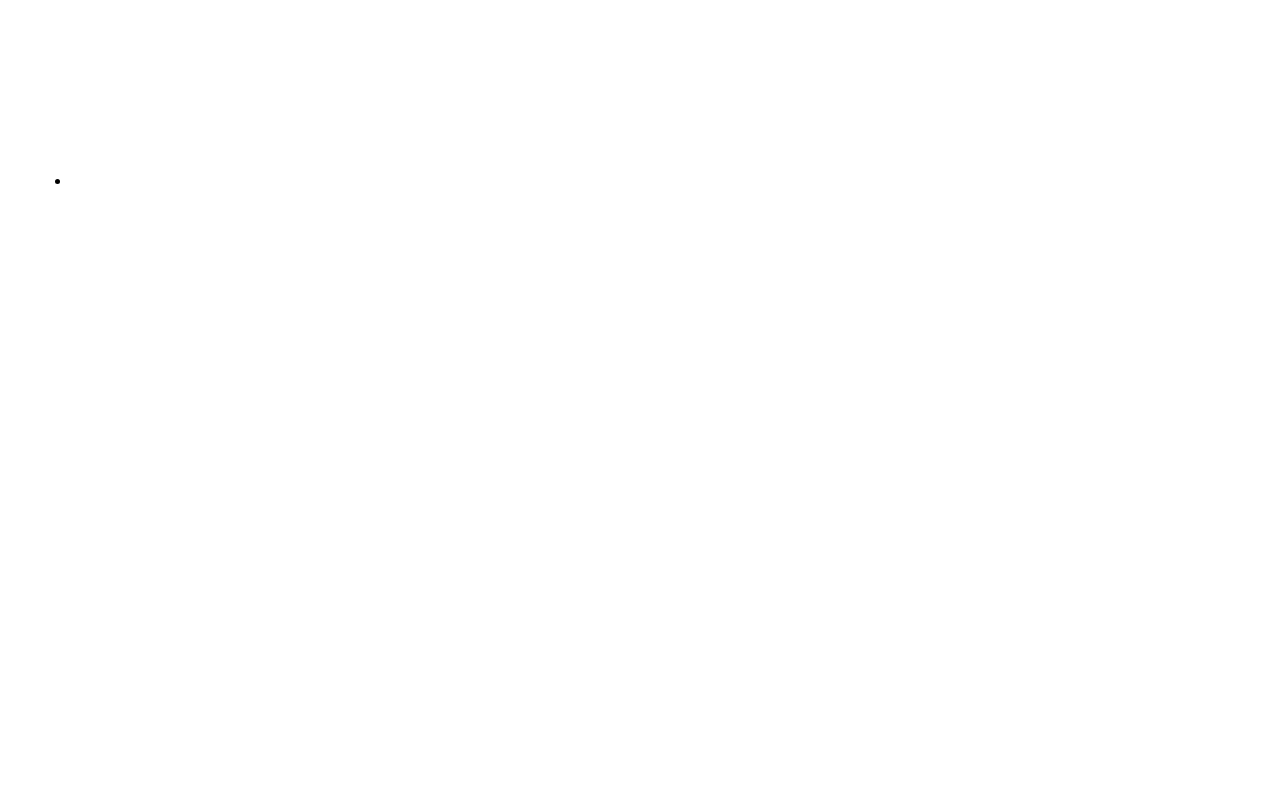
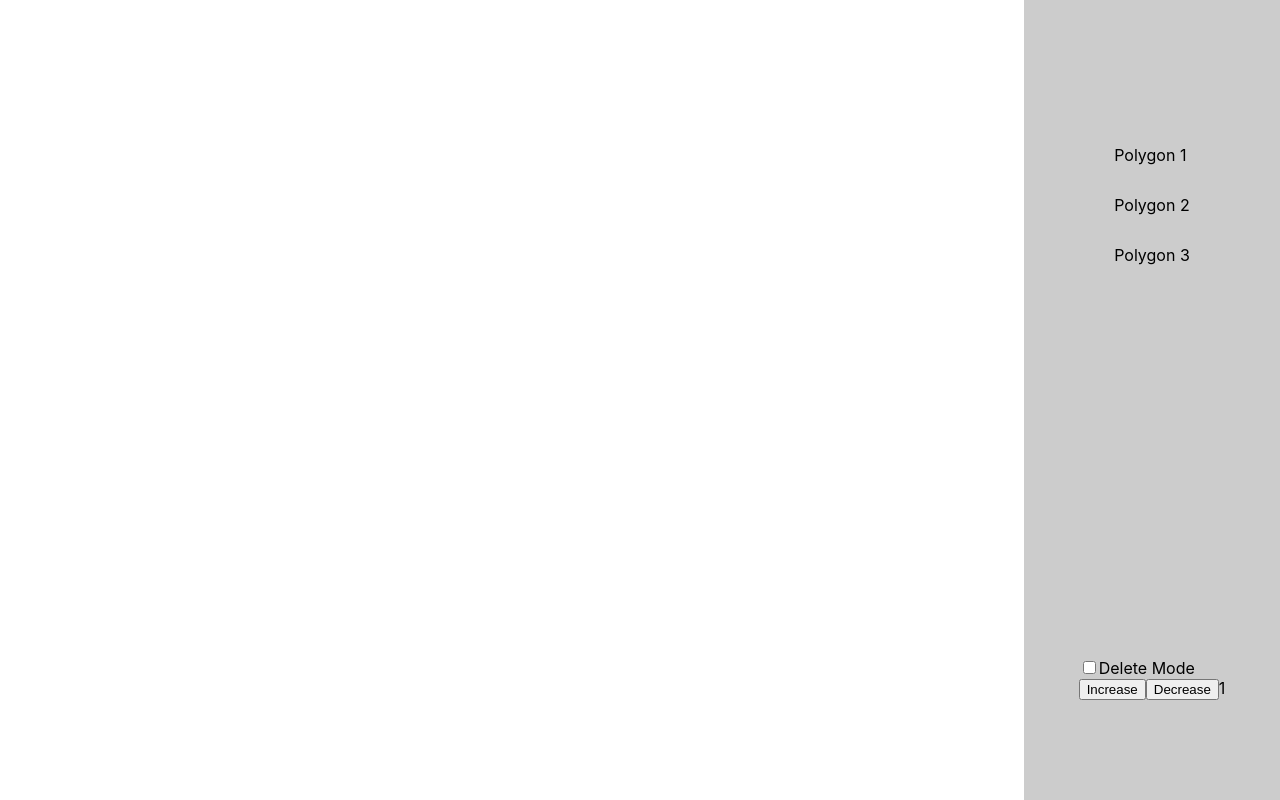
Before and after one commit to dbjowett/Drawing-App, a Next.js app: page / in a window 1280 px wide. Built offline with nearby package versions, Linux system fonts and the light colour scheme.

Commit message:
Add Drawing functionality, add toggle for Delete Mode, add Increase and Decrease buttons

```diff
--- a/components/Canvas.js
+++ /dev/null
@@ -1,5 +0,0 @@
-function Canvas() {
-  return <canvas />;
-}
-
-export default Canvas;
--- /dev/null
+++ b/components/Canvas/index.js
@@ -0,0 +1,52 @@
+import { useEffect, useRef, useState } from 'react';
+
+function Canvas({ isDelete, scale }) {
+  const canvasRef = useRef(null);
+  const [context, setContext] = useState(null);
+  const [startLocation, setStartLocation] = useState({});
+  const [userDrawing, setUserDrawing] = useState(false);
+
+  useEffect(() => {
+    const canvas = canvasRef.current;
+    canvas.width = window.innerWidth * 0.8;
+    canvas.height = window.innerHeight * 0.8;
+
+    const context = canvas.getContext('2d');
+    context.lineCap = 'round';
+    context.strokeStyle = 'black';
+    context.lineWidth = 3;
+    context.imageSmoothingQuality = 'high';
+    setContext(context);
+  }, []);
+
+  function startDraw({ nativeEvent: { clientX, clientY } }) {
+    setStartLocation({ clientX, clientY });
+    setUserDrawing(true);
+    context.beginPath();
+    context.moveTo(clientX, clientY);
+  }
+
+  function finishDraw(e) {
+    context.lineTo(startLocation.clientX, startLocation.clientY);
+    context.stroke();
+    setUserDrawing(false);
+    context.closePath();
+  }
+
+  function draw({ nativeEvent: { clientX, clientY } }) {
+    if (!userDrawing) {
+      return;
+    }
+    context.lineTo(clientX, clientY);
+    context.stroke();
+  }
+
+  useEffect(() => {
+    context?.scale(1, 1);
+    console.log(context);
+  }, [context, scale]);
+
+  return <canvas ref={canvasRef} onMouseMove={draw} onMouseDown={startDraw} onMouseUp={finishDraw} />;
+}
+
+export default Canvas;
--- a/components/List.js
+++ /dev/null
@@ -1,9 +0,0 @@
-function List() {
-  return (
-    <ul>
-      <li></li>
-    </ul>
-  );
-}
-
-export default List;
--- /dev/null
+++ b/components/List/List.module.css
@@ -0,0 +1,25 @@
+.listContainer {
+  height: 100vh;
+  width: 20vw;
+  background-color: #ccc;
+  display: flex;
+  flex-direction: column;
+  align-items: center;
+  justify-content: space-between;
+}
+
+.listContainer ul {
+  padding: 0;
+  margin-top: 125px;
+  display: flex;
+  flex-direction: column;
+  justify-content: center;
+}
+.listContainer li {
+  padding: 20px 0 10px 0;
+  list-style-type: none;
+}
+
+.deleteContainer {
+  margin-bottom: 100px;
+}
--- /dev/null
+++ b/components/List/index.js
@@ -0,0 +1,24 @@
+import styles from './List.module.css';
+
+function List({ setIsDeleteMode, scale, setScale }) {
+  return (
+    <div className={styles.listContainer}>
+      <ul>
+        <li>Polygon 1</li>
+        <li>Polygon 2</li>
+        <li>Polygon 3</li>
+      </ul>
+      <div className={styles.deleteContainer}>
+        <input type='checkbox' id='toggle' onClick={(e) => setIsDeleteMode(e.target.checked)} />
+        <label htmlFor='toggle'>Delete Mode</label>
+        <div>
+          <button onClick={() => setScale(scale + 1)}>Increase </button>
+          <button onClick={() => setScale(scale - 1)}>Decrease </button>
+          {scale}
+        </div>
+      </div>
+    </div>
+  );
+}
+
+export default List;
--- a/pages/index.js
+++ b/pages/index.js
@@ -1,14 +1,22 @@
+import { useEffect, useState } from 'react';
 import Canvas from '../components/Canvas';
 import List from '../components/List';
 import styles from '../styles/Home.module.css';
 
 export default function Home() {
-  function draw() {}
+  // const [listItems, setListItems] = useState({});
+
+  const [isDeleteMode, setIsDeleteMode] = useState(false);
+  const [scale, setScale] = useState(1);
+
+  // useEffect(() => {
+  //   console.log(scale);
+  // }, [scale]);
 
   return (
     <div className={styles.container}>
-      <Canvas />
-      <List />
+      <Canvas isDelete={isDeleteMode} scale={scale} />
+      <List setIsDeleteMode={setIsDeleteMode} scale={scale} setScale={setScale} />
     </div>
   );
 }
--- a/styles/Home.module.css
+++ b/styles/Home.module.css
@@ -1,116 +1,3 @@
 .container {
-  padding: 0 2rem;
+  display: flex;
 }
-
-.main {
-  min-height: 100vh;
-  padding: 4rem 0;
-  flex: 1;
-  display: flex;
-  flex-direction: column;
-  justify-content: center;
-  align-items: center;
-}
-
-.footer {
-  display: flex;
-  flex: 1;
-  padding: 2rem 0;
-  border-top: 1px solid #eaeaea;
-  justify-content: center;
-  align-items: center;
-}
-
-.footer a {
-  display: flex;
-  justify-content: center;
-  align-items: center;
-  flex-grow: 1;
-}
-
-.title a {
-  color: #0070f3;
-  text-decoration: none;
-}
-
-.title a:hover,
-.title a:focus,
-.title a:active {
-  text-decoration: underline;
-}
-
-.title {
-  margin: 0;
-  line-height: 1.15;
-  font-size: 4rem;
-}
-
-.title,
-.description {
-  text-align: center;
-}
-
-.description {
-  margin: 4rem 0;
-  line-height: 1.5;
-  font-size: 1.5rem;
-}
-
-.code {
-  background: #fafafa;
-  border-radius: 5px;
-  padding: 0.75rem;
-  font-size: 1.1rem;
-  font-family: Menlo, Monaco, Lucida Console, Liberation Mono, DejaVu Sans Mono,
-    Bitstream Vera Sans Mono, Courier New, monospace;
-}
-
-.grid {
-  display: flex;
-  align-items: center;
-  justify-content: center;
-  flex-wrap: wrap;
-  max-width: 800px;
-}
-
-.card {
-  margin: 1rem;
-  padding: 1.5rem;
-  text-align: left;
-  color: inherit;
-  text-decoration: none;
-  border: 1px solid #eaeaea;
-  border-radius: 10px;
-  transition: color 0.15s ease, border-color 0.15s ease;
-  max-width: 300px;
-}
-
-.card:hover,
-.card:focus,
-.card:active {
-  color: #0070f3;
-  border-color: #0070f3;
-}
-
-.card h2 {
-  margin: 0 0 1rem 0;
-  font-size: 1.5rem;
-}
-
-.card p {
-  margin: 0;
-  font-size: 1.25rem;
-  line-height: 1.5;
-}
-
-.logo {
-  height: 1em;
-  margin-left: 0.5rem;
-}
-
-@media (max-width: 600px) {
-  .grid {
-    width: 100%;
-    flex-direction: column;
-  }
-}
```
Also changed, not shown: components/Canvas/Canvas.module.css (added).
